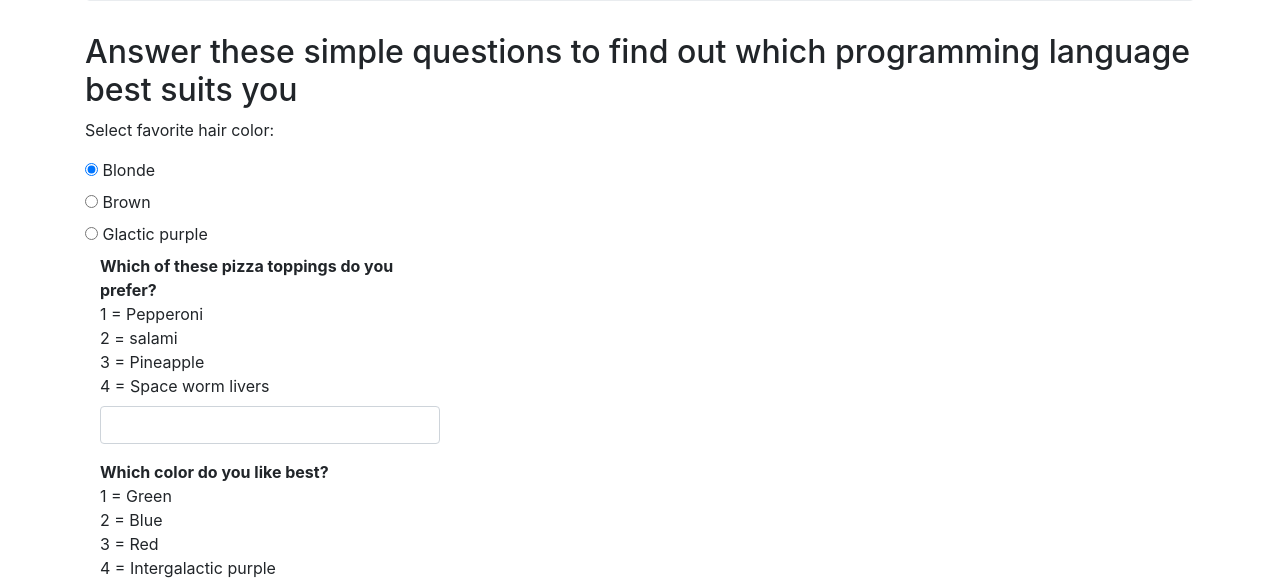
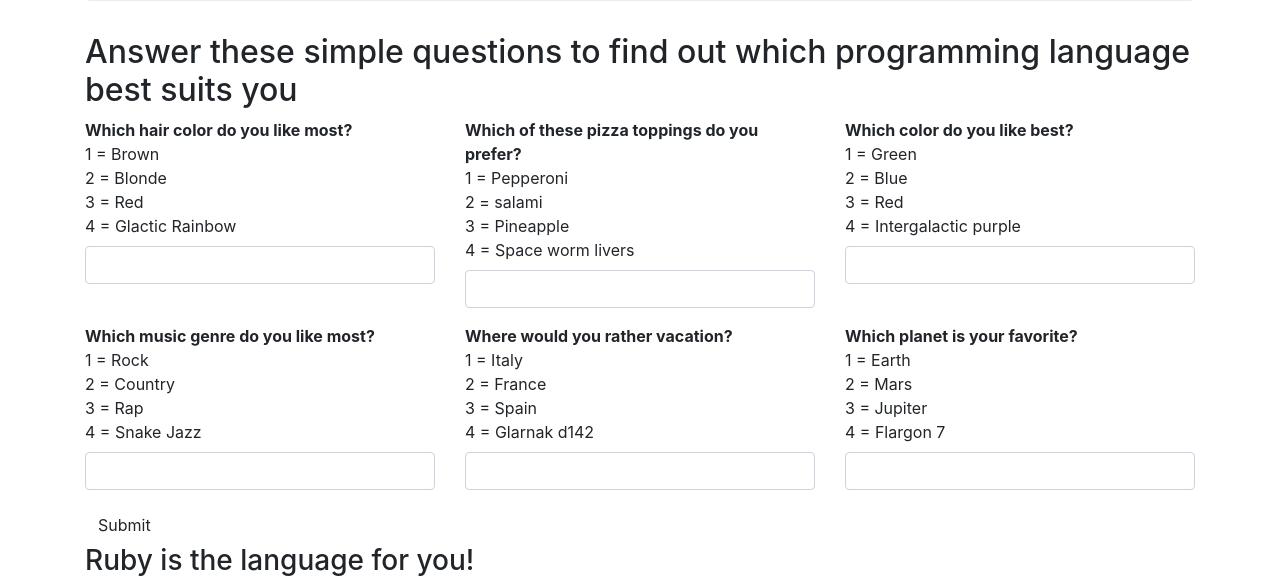
Before and after one commit to Bennyz2030/language-suggester, a plain HTML site: page index.html in a window 1280 px wide. Shown: the part 183-766 px from the top of the page. Drawn offline with Linux system fonts and the light colour scheme.

Commit message:
add images and buttons to index.html

```diff
--- a/index.html
+++ b/index.html
@@ -13,22 +13,14 @@
     <h1>Welcome to the Programming Language Suggester!</h1>
     </div>
     <h2>Answer these simple questions to find out which programming language best suits you</h2>
-    <p>Select favorite hair color:</p>
-    <div>
-      <input type="radio" id="hairColor" name="hairColor" value="color"
-             checked>
-      <label for=hairColor">Blonde</label>
-    </div>
-
-    <div>
-      <input type="radio" id="dewey" name="drone" value="dewey">
-      <label for="dewey">Brown</label>
-    </div>
-
-    <div>
-      <input type="radio" id="louie" name="drone" value="louie">
-      <label for="louie">Glactic purple</label>
-    </div>
+    <form id="surveyInput">
+      <div class="row">
+        <div class="col-4">
+          <div class="form-group">
+            <label for="hairColor"><strong>Which hair color do you like most?</strong><br>1 = Brown <br>2 = Blonde <br>3 = Red <br> 4 = Glactic Rainbow</label>
+            <input id="hairColor" class="form-control" type="number" min=1 max=4>
+          </div>
+        </div>
         <div class="col-4">
           <div class="form-group">
             <label for="pizzaTopping"><strong>Which of these pizza toppings do you prefer?</strong><br>1 = Pepperoni <br>2 = salami <br>3 = Pineapple <br> 4 = Space worm livers</label>
```
Also changed, not shown: img/csharp.jpg (added), img/java.png (added), img/ruby.png (added), img/whitespace.jpeg (added).
